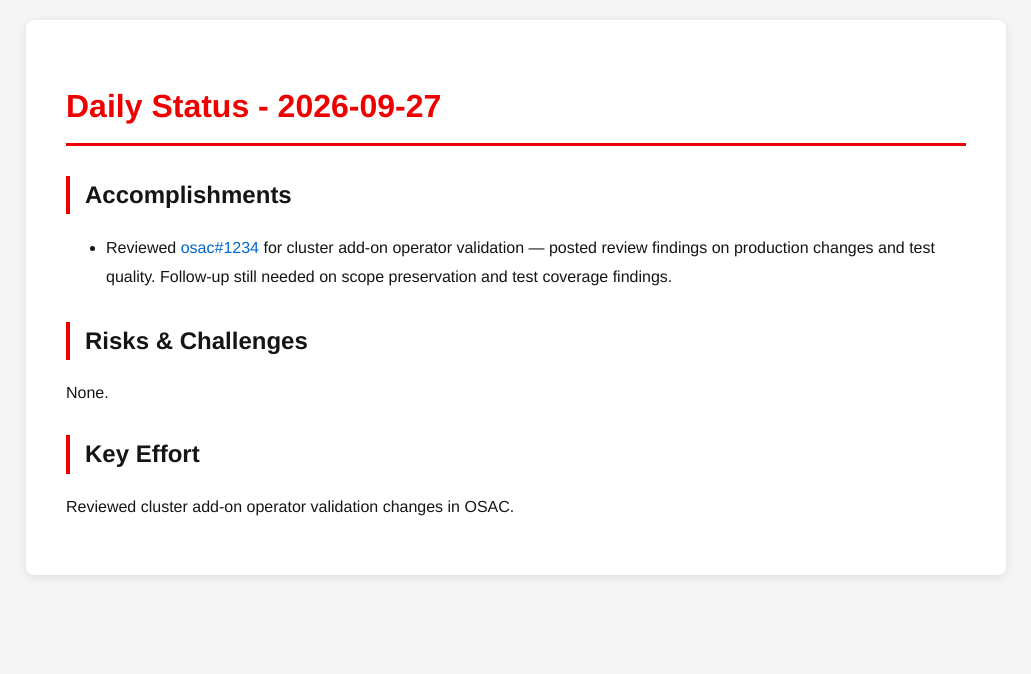
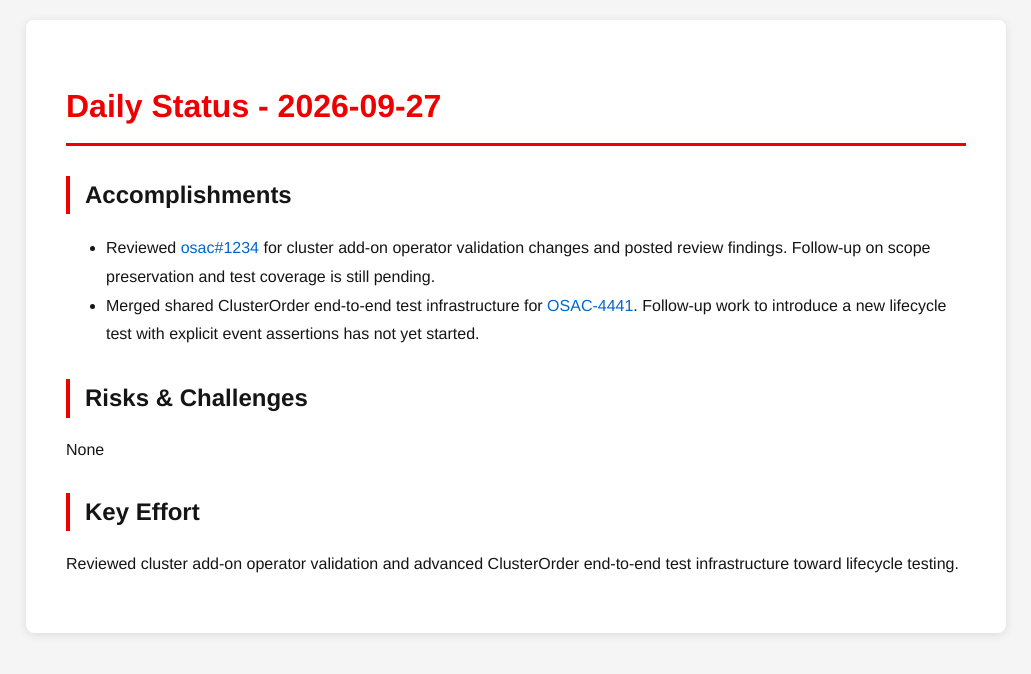
Before and after one commit to tzvatot/daily-status, a Jekyll site: the page built from 2026-09-27.md, in a window 1280 px wide. Shown: the top 674 px of the page, without its empty margins (124-1155 px from the left). Built offline with Jekyll 4.4.1, drawn with Linux system fonts in a browser that asks for light colours.

Commit message:
Daily status update - 2026-09-27

```diff
--- a/2026-09-27.md
+++ b/2026-09-27.md
@@ -7,10 +7,11 @@
 # Daily Status - 2026-09-27
 
 ## Accomplishments
-- Reviewed [osac#1234](https://github.com/osac-project/osac/pull/1234) for cluster add-on operator validation — posted review findings on production changes and test quality. Follow-up still needed on scope preservation and test coverage findings.
+- Reviewed [osac#1234](https://github.com/osac-project/osac/pull/1234) for cluster add-on operator validation changes and posted review findings. Follow-up on scope preservation and test coverage is still pending.
+- Merged shared ClusterOrder end-to-end test infrastructure for [OSAC-4441](https://redhat.atlassian.net/browse/OSAC-4441). Follow-up work to introduce a new lifecycle test with explicit event assertions has not yet started.
 
 ## Risks & Challenges
-None.
+None
 
 ## Key Effort
-Reviewed cluster add-on operator validation changes in OSAC.
+Reviewed cluster add-on operator validation and advanced ClusterOrder end-to-end test infrastructure toward lifecycle testing.
```
